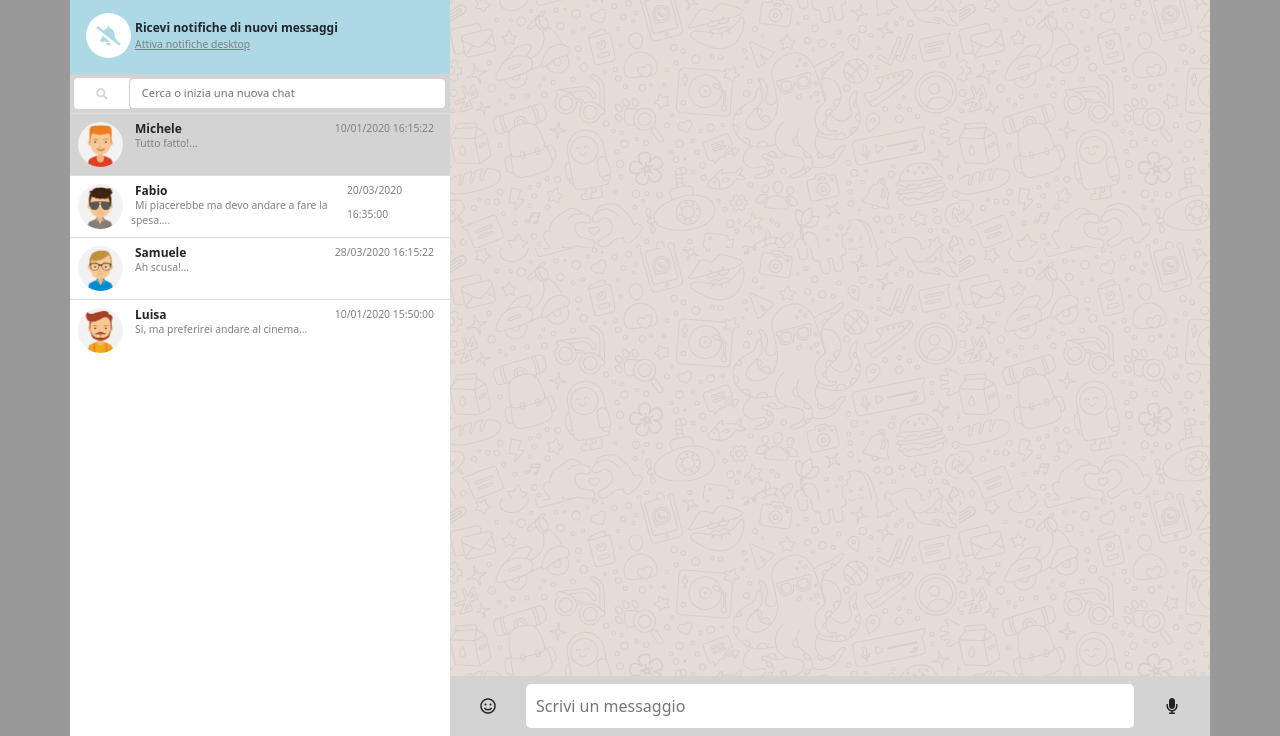
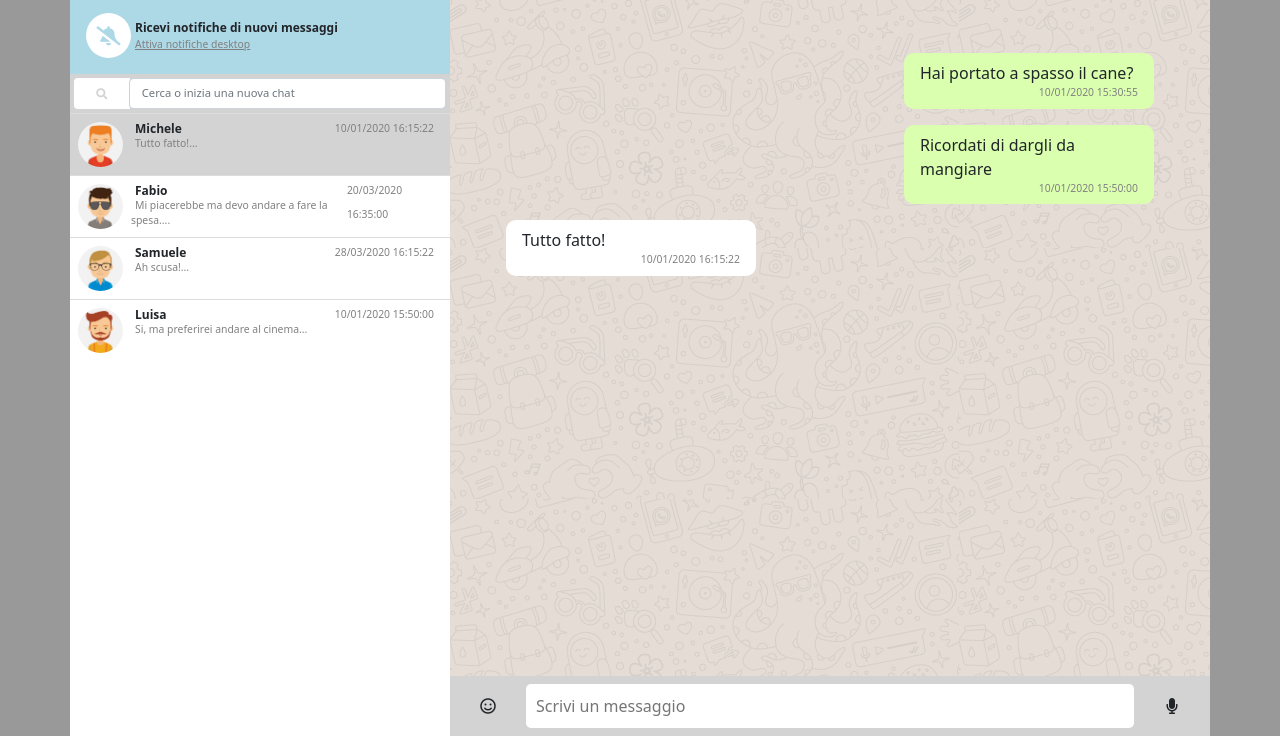
Before and after one commit to GerryFox22/vue-boolzapp, a plain HTML site: page index.html in a window 1280 px wide. Shown: the part 64-800 px from the top of the page. Drawn offline with nearby package versions, Linux system fonts and the light colour scheme.

Commit message:
implementazione e termine Milestone 2

```diff
--- a/css/style.css
+++ b/css/style.css
@@ -114,6 +114,17 @@ body {
     height: 500px;
 }
 
+.messaggio{
+    width: 250px;
+    background-color: white;
+    border-radius: 10px;
+}
+
+.messaggio p {
+   margin: 0;
+
+}
+
 
 /* Sezione colonna 2 footer */
 
@@ -136,3 +147,24 @@ body {
     border: none;
     padding: 10px;
 }
+
+.sent-message {
+    align-self: flex-end;
+    background-color: #daffae;
+}
+
+
+
+
+
+
+
+
+
+
+
+/* element.style {
+    display: flex;
+    flex-direction: column;
+    align-items: end;
+} */
--- a/index.html
+++ b/index.html
@@ -127,9 +127,15 @@
                     </div>
 
                 </div>
-
-                <div class="colonna-2-main flex-grow-1">
-
+                 <!-- Messaggi -->
+                <div class="colonna-2-main d-flex flex-column flex-grow-1 p-5">
+                    <div v-for="message in contacts[segnaElemento].messages" :class="{'sent-message' : message.status == 'sent' }"
+                     class="messaggio p-2 m-2">
+                        <p class="ps-2">{{message.text}}</p>
+                        <span class="d-flex justify-content-end pe-2 attiva-notifiche">
+                            {{message.date}}
+                        </span>
+                    </div>
                 </div>
 
                 <div class="colonna-2-footer d-flex pb-2 pt-2">
```
Also changed, not shown: js/myscript.js (+25 -3 lines).
